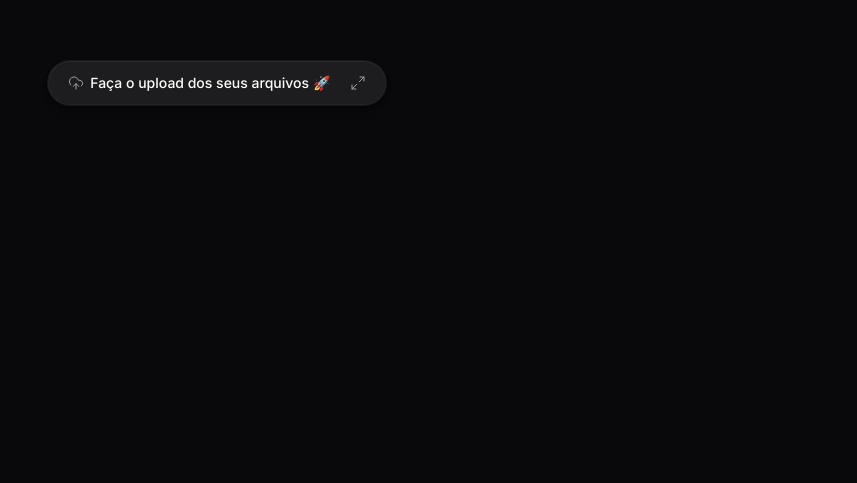
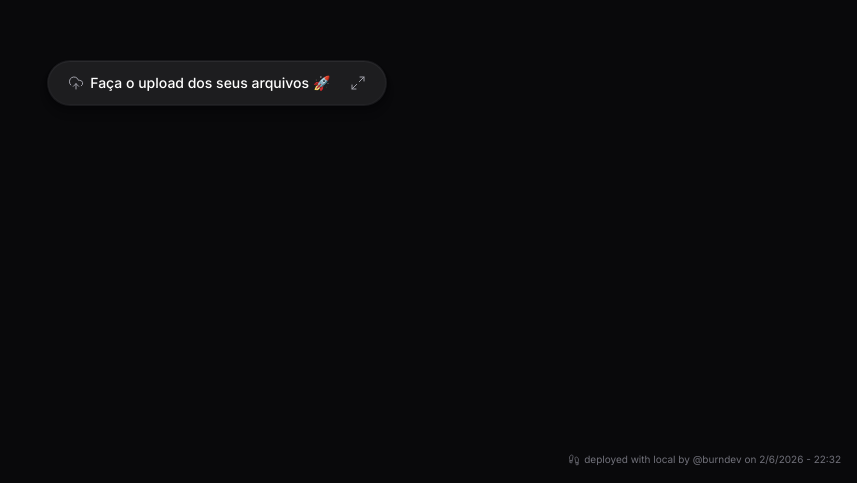
Before and after one commit to burn-c/upload-widget-web, a React (Vite) app: page / in a window 1280 px wide. Shown: the part 317-800 px from the top of the page, without its empty margins (423-1280 px from the left). Built offline with nearby package versions, Linux system fonts and the light colour scheme.

Commit message:
ci: adds vercel deploy and others improvements

```diff
--- a/src/app/index.tsx
+++ b/src/app/index.tsx
@@ -1,9 +1,23 @@
+import { Footprints } from "lucide-react"
+
 import { UploadWidget } from "../components/upload-widget"
 
 export default function App() {
   return (
-    <main className="h-dvh flex flex-col items-center justify-center p-10">
-      <UploadWidget />
-    </main>
+    <>
+      <main className="h-dvh flex flex-col items-center justify-center p-10">
+        <UploadWidget />
+      </main>
+
+      <footer className="absolute bottom-4 right-4 flex items-center gap-1 text-zinc-500 text-xxs">
+        <Footprints strokeWidth={1.5} className="size-3" />
+        <span>
+          deployed with {import.meta.env.VITE_DEPLOY_PROVIDER} by @burndev on{" "}
+          {new Date().getDate().toString()}/{new Date().getMonth().toString()}/
+          {new Date().getFullYear().toString()} - {new Date().getHours().toString()}:
+          {new Date().getMinutes().toString()}
+        </span>
+      </footer>
+    </>
   )
 }
```
Also changed, not shown: 2 other files (tests, documents, lock files or other folders).
